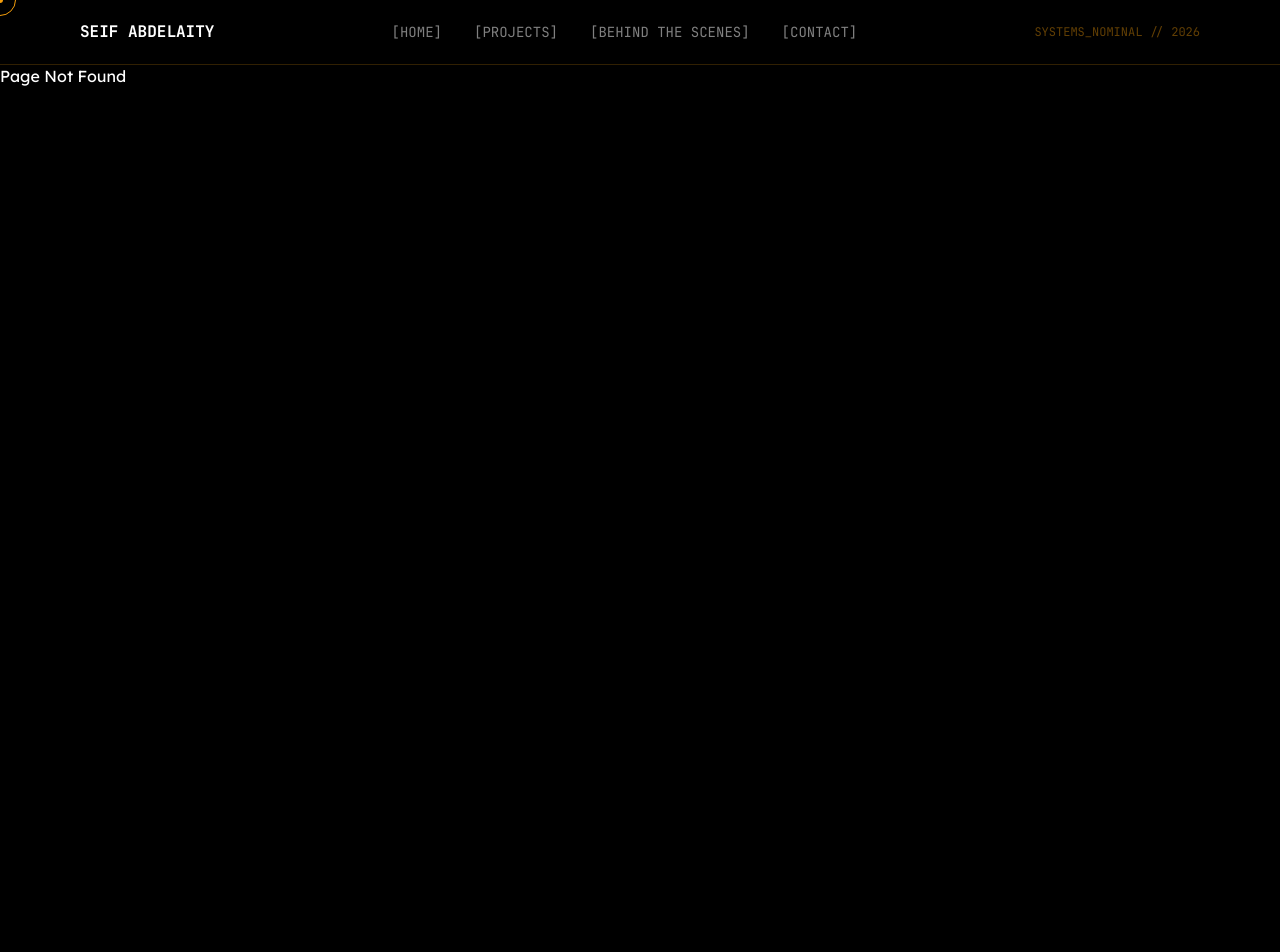
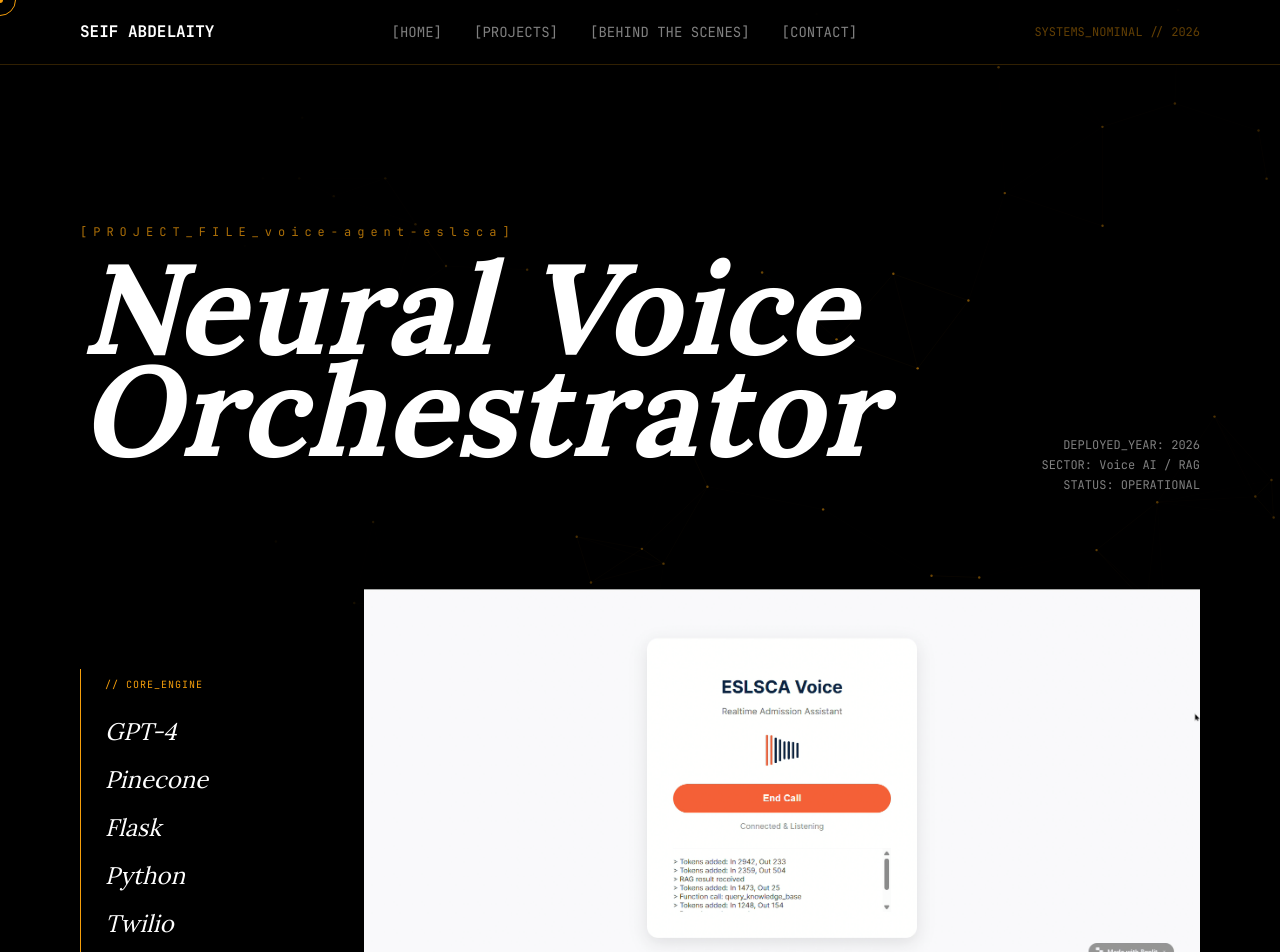
Before and after one commit to FathyZ/Ai-Engineer-Portfolio, a React (Vite) app: page /projects/voice-agent-eslsca in a window 1280 px wide. Before the commit this address had no page. Shown: the top 952 px of the page. Before the commit the page ends 800 px from the top, so only its background shows below. Built offline with nearby package versions, Linux system fonts and the light colour scheme.

Commit message:
changed the tech stack section in home page completely - added projectdetails page with it's routing , some animation tweaks

```diff
--- a/package.json
+++ b/package.json
@@ -15,8 +15,8 @@
     "lucide-react": "^0.577.0",
     "react": "^19.2.4",
     "react-dom": "^19.2.4",
+    "react-icons": "^5.6.0",
     "react-router-dom": "^7.13.1",
-
     "tailwindcss": "^4.2.1"
   },
   "devDependencies": {
--- a/src/components/Capabilities.tsx
+++ b/src/components/Capabilities.tsx
@@ -1,26 +1,38 @@
 import { CAPABILITIES } from "../data/capabilitiesData";
+import { Reveal } from "./animations/Reveal";
 
 const Capabilities = () => {
   return (
-    <section className="px-6 md:px-20 py-24 bg-transparent relative z-10">
-      <div className="grid grid-cols-1 md:grid-cols-3 gap-12">
-        {CAPABILITIES.map((cap) => (
-          <div key={cap.title} className="group">
-            <div className="font-mono text-brand-primary text-xs mb-4 opacity-50 group-hover:opacity-100 transition-opacity">
-              [{cap.icon}]
-            </div>
+
+    <section className="px-6 md:px-20 py-8 bg-transparent relative z-10">
+      <div className="grid grid-cols-1 md:grid-cols-3 gap-12 justify-between">
+        {CAPABILITIES.map((cap,index) => (
+          <Reveal delay={index * 0.1}>
+
+
+          <div key={cap.title} className="group flex flex-col items-center justify-start bg-transparent backdrop-blur-xs hover:border-brand-primary border border-brand-gray-muted rounded-lg p-8 text-center transform hover:scale-105 transition-all duration-500 " data-hover="true">
+            <div className=" mb-4 flex  gap-2">
+            <cap.IconComponent className="w-7 h-7 text-brand-gray group-hover:text-brand-primary transition-colors duration-500  "></cap.IconComponent>
             <h3 className="font-primary text-xl uppercase font-bold text-white mb-6 tracking-tight">
               {cap.title}
             </h3>
-            <ul className="space-y-3">
-              {cap.skills.map(skill => (
-                <li key={skill} className="font-mono text-sm text-white/50 flex items-center gap-2">
-                  <span className="w-1.5 h-1.5 bg-brand-primary/40 rounded-full" />
-                  {skill}
-                </li>
-              ))}
-            </ul>
+            </div>
+
+            <div className="flex flex-wrap justify-center gap-4 mb-6">
+      {cap.technologies.map((TechIcon, i) => (
+        <TechIcon key={i} className="w-8 h-8 text-brand-gray group-hover:text-brand-primary transition-colors duration-500" />
+      ))}
+    </div>
+
+    <ul className="text-center">
+      {cap.skills.map(skill => (
+        <li key={skill} className="font-mono text-xs text-brand-gray uppercase tracking-widest mb-1">
+          {skill}
+        </li>
+      ))}
+    </ul>
           </div>
+        </Reveal>
         ))}
       </div>
     </section>
--- a/src/components/ProjectCard.tsx
+++ b/src/components/ProjectCard.tsx
@@ -8,7 +8,7 @@ interface ProjectCardProps {
 
 const ProjectCard = ({ title, category, tech, description , imagePath }: ProjectCardProps) => {
   return (
-    <div className="group relative bg-brand-gray-muted backdrop-blur-sm  p-8 transition-all duration-500 hover:border-brand-primary rounded-lg"data-hover="true">
+    <div className="group relative bg-transparent backdrop-blur-sm border border-brand-gray-muted p-8 transition-all duration-500 hover:border-brand-primary rounded-lg"data-hover="true">
       <div className="flex justify-between items-center mb-6 " data-hover="true">
         <span className="font-mono text-xs text-brand-gray group-hover:text-brand-primary tracking-tighter border border-brand-gray group-hover:border-brand-primary-muted w-fit px-2 py-0.5 transition-all duration-500">
           {category}
--- a/src/components/animations/Reveal.tsx
+++ b/src/components/animations/Reveal.tsx
@@ -1,22 +1,23 @@
+
 import { motion } from "framer-motion";
-import type { JSX } from "react";
 
 interface Props {
-  children: JSX.Element;
+  children: React.ReactNode;
   delay?: number;
 }
 
 export const Reveal = ({ children, delay = 0 }: Props) => {
   return (
     <motion.div
-      initial={{ opacity: 0, y: 30, filter: "blur(2px)" }}
-      whileInView={{ opacity: 1, y: 0, filter: "blur(0px)" }}
-      viewport={{ once: true }}
+      initial={{ opacity: 0, y: 30 }}
+      whileInView={{ opacity: 1, y: 0 }}
+      viewport={{ once: true, amount: "some" }}
       transition={{
-        duration: 0.8,
+        duration: 0.6,
         delay: delay,
         ease: [0.21, 0.47, 0.32, 0.98]
       }}
+      className=""
     >
       {children}
     </motion.div>
--- a/src/data/capabilitiesData.ts
+++ b/src/data/capabilitiesData.ts
@@ -1,19 +1,29 @@
 import type { Capability } from "../types";
+import { Brain } from 'lucide-react';
+import { Database } from 'lucide-react';
+import { BotMessageSquare } from 'lucide-react';
+import { SiPython, SiFlask, SiOpenai, SiPostgresql, SiN8N, SiLangchain } from "react-icons/si";
 
 export const CAPABILITIES: Capability[] = [
   {
     title: "AI & Intelligence",
-    skills: ["RAG Architectures", "LLM Fine-tuning", "Vector Search", "Prompt Engineering"],
-    icon: "01"
+    skills: ["RAG Architectures", "LLM Fine-tuning"],
+    icon: "01",
+    IconComponent: Brain,
+    technologies:[SiOpenai,SiLangchain,SiPython]
   },
   {
     title: "Backend Systems",
-    skills: ["Flask / FastAPI", "PostgreSQL", "System Design", "Webhooks"],
-    icon: "02"
+    skills: ["Flask / FastAPI", "PostgreSQL"],
+    icon: "02",
+    IconComponent: Database,
+    technologies:[SiFlask,SiPostgresql]
   },
   {
     title: "Agentic Workflows",
-    skills: ["Autonomous Agents", "n8n Automation", "Tool Integration", "API Design"],
-    icon: "03"
+    skills: ["Autonomous Agents", "n8n Automation", "API Design"],
+    icon: "03",
+    IconComponent: BotMessageSquare,
+    technologies:[SiN8N]
   }
 ];
--- a/src/data/projectsData.ts
+++ b/src/data/projectsData.ts
@@ -15,41 +15,39 @@ export const PROJECTS: Project[] = [
     id: "voice-agent-eslsca",
     title: "Neural Voice Orchestrator",
     category: "Voice AI / RAG",
-    tech: ["GPT-4", "Pinecone", "Flask", "Python"],
-    description:
-      "A real-time voice intelligence system for ESLSCA University. Features a low-latency RAG pipeline for lead qualification and automated campus tour scheduling.",
+    tech: ["GPT-4", "Pinecone", "Flask", "Python", "Twilio", "Deepgram"],
+    description: "A real-time voice intelligence system for ESLSCA University. Features a low-latency RAG pipeline for lead qualification and automated campus tour scheduling.",
     featured: true,
-    imagePaths: [
-      voiceagentimg1,
-      voiceagentimg2,
-    ],
+    year: "2026",
+    imagePaths: [voiceagentimg1, voiceagentimg2],
+    challenge: "Managing state and context window limits during long voice conversations while maintaining sub-second response times for a natural 'human' feel.",
+    execution: "Developed a custom buffering layer in Flask to handle stream-to-text conversion via Deepgram, coupled with a Pinecone-backed RAG to inject university specific data on the fly.",
+    result: "Achieved an average latency of 800ms per response and successfully automated 60% of initial lead qualification calls without human intervention."
   },
   {
     id: "yoga-ai-agent",
     title: "Action-Oriented AI Agent",
     category: "Agentic Workflows",
-    tech: ["GPT-4", "Flask", "REST API", "PostgreSQL"],
-    description:
-      "Autonomous agent for a Yoga Center capable of database introspection. Performs real-time reservations, class availability checks, and order processing via structured tool-calling.",
+    tech: ["GPT-4", "Flask", "PostgreSQL", "OpenAI Functions", "SQLAlchemy"],
+    description: "Autonomous agent for a Yoga Center capable of database introspection. Performs real-time reservations, class availability checks, and order processing via structured tool-calling.",
     featured: true,
-    imagePaths: [
-      yoga1,
-      yoga2,
-      yoga3,
-    ],
+    year: "2025",
+    imagePaths: [yoga1, yoga2, yoga3],
+    challenge: "Safely allowing an LLM to query and write to a production SQL database without the risk of prompt injection or corrupted transactions.",
+    execution: "Built a 'Schema-Aware' middleware that validates LLM-generated tool calls against a strict Pydantic model before executing SQLAlchemy operations on the database.",
+    result: "Enabled 24/7 autonomous booking capabilities with a 99.2% accuracy rate in tool-calling, eliminating manual data entry for the administrative staff."
   },
   {
     id: "university-assistant-web",
     title: "AI University Assistant",
     category: "RAG / Automation",
-    tech: ["n8n", "GPT-4", "Pinecone", "Google Sheets"],
-    description:
-      "Web-based lead qualification agent utilizing RAG for prospective student inquiries. Automated lead logging and email confirmation workflows.",
+    tech: ["n8n", "GPT-4", "Pinecone", "Google Sheets", "Typeform"],
+    description: "Web-based lead qualification agent utilizing RAG for prospective student inquiries. Automated lead logging and email confirmation workflows.",
     featured: false,
-    imagePaths: [
-      n8n1,
-      n8n2,
-      n8n3,
-    ],
-  },
+    year: "2026",
+    imagePaths: [n8n1, n8n2, n8n3],
+    challenge: "Connecting fragmented tools (Typeform, Gmail, Sheets) into a unified intelligence layer that could provide personalized answers to complex student questions.",
+    execution: "Engineered a multi-stage n8n workflow that triggers on form submission, pulls context from a vector DB, and dynamically generates personalized follow-up emails.",
+    result: "Reduced lead response time from 24 hours to 15 seconds, resulting in a significant increase in lead-to-tour conversion rates."
+  }
 ];
--- a/src/pages/Home.tsx
+++ b/src/pages/Home.tsx
@@ -5,6 +5,7 @@ import { PROJECTS } from "../data/projectsData.ts";
 import { Reveal } from "../components/animations/Reveal.tsx";
 import Capabilities from "../components/Capabilities.tsx";
 import HomeScroller from "../components/HomeScroller.tsx";
+import { Link } from "react-router-dom";
 
 const titles = [
   "AI Engineer.",
@@ -68,17 +69,16 @@ const Home = () => {
       <HomeScroller></HomeScroller>
 
       <Reveal>
-        <p className=" mt-36 px-6 md:px-20 font-mono text-brand-primary font-light text-lg tracking-tighter text-center md:text-4xl md:text-left animate-flicker">
-          01 // SYSTEM CAPABILITIES
+        <p className=" mt-36 px-6 md:px-20 font-mono text-brand-primary font-light text-lg tracking-tight text-center md:text-2xl md:text-left animate-flicker">
+          [01] TECHNICAL_STACK
         </p>
       </Reveal>
-      <Reveal delay={0.5}>
+
         <Capabilities></Capabilities>
-      </Reveal>
-      <div className="px-6 md:px-20 flex flex-col md:flex-row justify-between items-center ">
-        <h1 className="font-lora text-4xl md:text-6xl mb-10 font-bold text-white text-center">
-          Featured Projects
-        </h1>
+      <div className="px-6 md:px-20 mt-16 mb-8 flex flex-col md:flex-row justify-between items-center ">
+        <p className="  font-mono text-brand-primary font-light text-lg tracking-tight text-center md:text-2xl md:text-left animate-flicker">
+          [02] FEATURED_SYSTEMS
+        </p>
         <a
           href="#projects"
           className="font-primary hidden md:inline-block  text-brand-primary  text-md md:text-xl hover:underline underline-offset-2 transition-all duration-500"
@@ -88,11 +88,13 @@ const Home = () => {
       </div>
       <div className="px-6 md:px-20 mb-20 grid grid-cols-1 xl:grid-cols-2 gap-10">
         {featuredProjects.map((project) => (
+          <Link to={`/projects/${project.id}`} key={project.id} className="w-full">
           <ProjectCard
             key={project.id}
             {...project}
             imagePath={project.imagePaths[0]}
-          />
+            />
+            </Link>
         ))}
 
         <a
--- /dev/null
+++ b/src/pages/ProjectDetails.tsx
@@ -0,0 +1,109 @@
+import { useNavigate, useParams } from "react-router-dom";
+import { PROJECTS } from "../data/projectsData";
+import { Reveal } from "../components/animations/Reveal";
+import NeuralMesh from "../components/NeuralMesh";
+
+
+
+
+
+
+const ProjectDetails = () => {
+    const {projectId} = useParams();
+    const project = PROJECTS.find(p=>p.id === projectId);
+    if (!project) {
+    return <div className="text-white pt-20 text-center">Project Not Found</div>;
+  }
+
+return (
+    <div className="relative min-h-screen bg-brand-black text-white selection:bg-brand-primary selection:text-black">
+
+    <NeuralMesh></NeuralMesh>
+
+      <div className="relative z-10 px-6 md:px-20 pt-40 pb-20">
+        <Reveal>
+          <div className="mb-24 flex flex-col md:flex-row justify-between items-end gap-8">
+            <div className="max-w-4xl">
+              <span className="font-mono text-brand-primary text-xs tracking-[0.5em] mb-4 block animate-flicker">
+                [PROJECT_FILE_{project.id}]
+              </span>
+              <h2 className="text-6xl lg:text-9xl font-lora font-bold italic leading-[0.8] mb-8">
+                {project.title}
+              </h2>
+            </div>
+            <div className="text-right font-mono text-xs text-brand-gray space-y-1">
+              <p>DEPLOYED_YEAR: {project.year}</p>
+              <p>SECTOR: {project.category}</p>
+              <p>STATUS: OPERATIONAL</p>
+            </div>
+          </div>
+        </Reveal>
+
+        <div className="grid grid-cols-1 lg:grid-cols-12 gap-4">
+
+          <div className="lg:col-span-3 lg:pt-20">
+            <Reveal delay={0.2}>
+              <div className="sticky top-40 space-y-8">
+                <div className="border-l border-brand-primary pl-6 py-2">
+                  <h4 className="font-mono text-[10px] text-brand-primary mb-6 tracking-widest">// CORE_ENGINE</h4>
+                  <div className="flex flex-row lg:flex-col gap-4 ">
+                    {project.tech.map((t) => (
+                      <span key={t} className=" text-sm lg:text-2xl font-lora italic hover:text-brand-primary transition-all cursor-crosshair">
+                        {t}
+                      </span>
+                    ))}
+                  </div>
+                </div>
+              </div>
+            </Reveal>
+          </div>
+
+          <div className="lg:col-span-9 relative">
+            <Reveal delay={0.4}>
+              <div className="relative  mb-12 group">
+                <img
+                  src={project.imagePaths[0]}
+                  className=" object-cover "
+                />
+
+              </div>
+            </Reveal>
+
+            <Reveal delay={0.5}>
+              <div className="max-w-2xl ml-auto  ">
+                <p className="text-xl md:text-2xl  font-light text-brand-gray leading-relaxed indent-20">
+                  {project.description}
+                </p>
+              </div>
+            </Reveal>
+          </div>
+        </div>
+
+        <div className="mt-40">
+           <div className="flex items-center gap-8 mb-20">
+              <div className="h-px grow bg-white/10" />
+              <h3 className="font-mono text-xs text-brand-primary tracking-[0.5em]">SYSTEM_ARCHITECTURE</h3>
+              <div className="h-px grow bg-white/10" />
+           </div>
+
+           <div className="grid grid-cols-1 md:grid-cols-3 divide-x divide-white/5">
+              <div className="p-12 group hover:bg-white/1 transition-colors">
+                 <span className="font-mono text-md text-brand-primary/50 block mb-8">01.0 // CHALLENGE</span>
+                 <p className="text-lg text-white/80 group-hover:text-white leading-relaxed">{project.challenge}</p>
+              </div>
+              <div className="p-12 group hover:bg-white/1 transition-colors ">
+                 <span className="font-mono text-md text-brand-primary/50 block mb-8">02.0 // EXECUTION</span>
+                 <p className="text-lg text-white/80 group-hover:text-white leading-relaxed">{project.execution}</p>
+              </div>
+              <div className="p-12 group hover:bg-white/1 transition-colors">
+                 <span className="font-mono text-md text-brand-primary/50 block mb-8">03.0 // RESULT</span>
+                 <p className="text-lg text-white/80 group-hover:text-white leading-relaxed">{project.result}</p>
+              </div>
+           </div>
+        </div>
+      </div>
+    </div>
+  );
+};
+
+export default ProjectDetails;
--- /dev/null
+++ b/src/pages/Projects.tsx
@@ -0,0 +1,26 @@
+import { Link } from "react-router-dom";
+import { Reveal } from "../components/animations/Reveal.tsx";
+import ProjectCard from "../components/ProjectCard";
+import { PROJECTS } from "../data/projectsData.ts";
+
+
+
+const Projects = () => {
+  return (
+    <div className="px-6 md:px-20 my-20 grid grid-cols-1 xl:grid-cols-2 gap-10">
+      {PROJECTS.map((project, index) => (
+        <Link to={`/projects/${project.id}`} key={project.id} className="w-full">
+        <Reveal key={project.id} delay={index * 0.1}>
+
+          <ProjectCard
+            {...project}
+            imagePath={project.imagePaths[0]}
+          />
+        </Reveal>
+        </Link>
+      ))}
+    </div>
+  );
+};
+
+export default Projects;
--- a/src/routes/AppRoutes.tsx
+++ b/src/routes/AppRoutes.tsx
@@ -1,11 +1,14 @@
 import { Route, Routes } from "react-router-dom";
 import Home from "../pages/Home";
+import Projects from "../pages/Projects";
+import ProjectDetails from "../pages/ProjectDetails";
 
 const AppRoutes = () => {
   return (
     <Routes>
       <Route path="/" element={<Home/>} />
-      <Route path="/projects" element={<h1>Projects</h1>} />
+      <Route path="/projects" element={<Projects />} />
+      <Route path="/projects/:projectId" element={<ProjectDetails/>} />
       <Route path="/behind-the-scenes" element={<h1>Behind the Scenes</h1>} />
       <Route path="/contact" element={<h1>Contact</h1>} />
 
```
Also changed, not shown: src/types.ts (+8 -1 lines), 1 other file (tests, documents, lock files or other folders).
